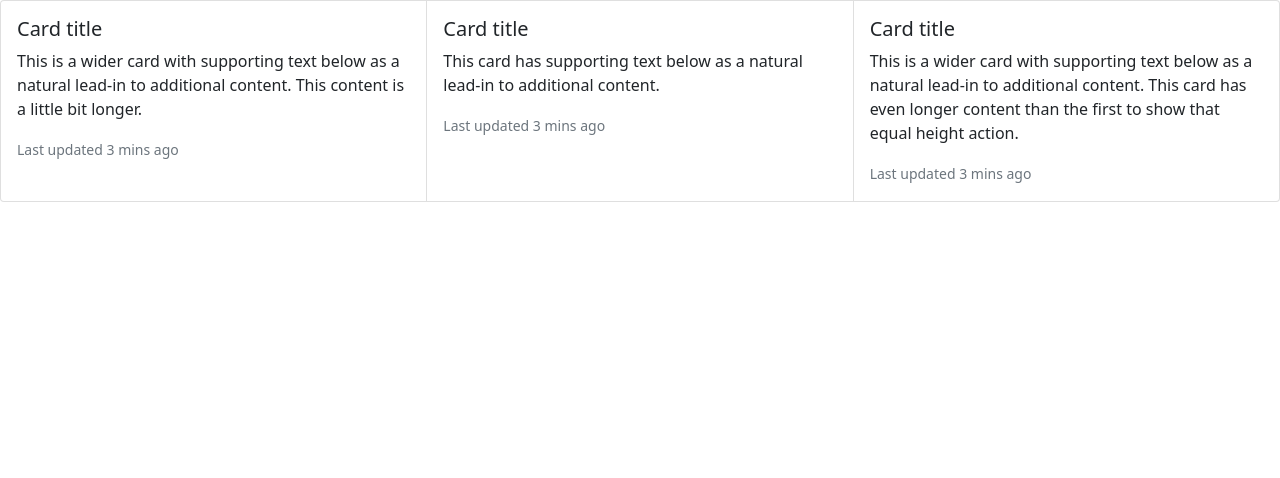
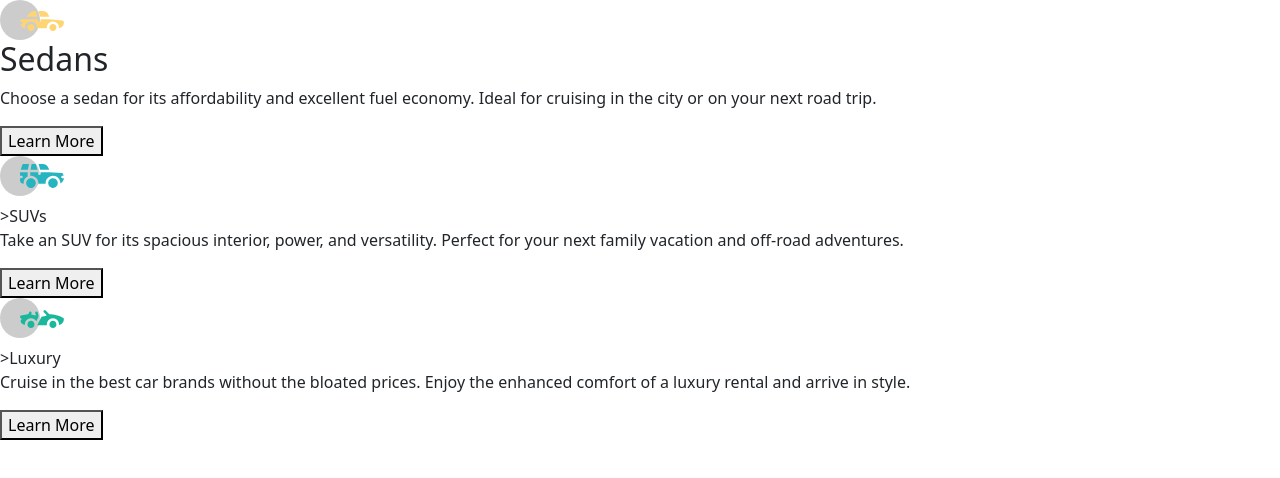
Before and after one commit to AdrianArmestoMena/202207-w2ch1-Adrian-Armesto, a website: page components/three-card.html in a window 1280 px wide. Drawn offline with nearby package versions, Linux system fonts and the light colour scheme; files that its build step writes are made by us from their sources.

Commit message:
Added images and favicons

```diff
--- a/components/three-card.html
+++ b/components/three-card.html
@@ -4,6 +4,11 @@
     <meta charset="UTF-8" />
     <meta http-equiv="X-UA-Compatible" content="IE=edge" />
     <meta name="viewport" content="width=device-width, initial-scale=1.0" />
+    <link
+      rel="shortcut icon"
+      href="/multimedia/three-column/favicon-32x32.png"
+      type="image/x-icon"
+    />
     <link
       href="https://cdn.jsdelivr.net/npm/bootstrap@5.0.2/dist/css/bootstrap.min.css"
       rel="stylesheet"
@@ -14,44 +19,43 @@
     <title>Profilecard html</title>
   </head>
   <body>
-    <div class="card-group">
-      <div class="card">
-        <div class="card-body">
-          <h5 class="card-title">Card title</h5>
-          <p class="card-text">
-            This is a wider card with supporting text below as a natural lead-in
-            to additional content. This content is a little bit longer.
-          </p>
-          <p class="card-text">
-            <small class="text-muted">Last updated 3 mins ago</small>
-          </p>
+    <section class="main-content">
+      <div class="main-content__card">
+        <div class="main-content__icon">
+          <img src="/multimedia/three-column/icon-sedans.svg" alt="Sedan" />
         </div>
+        <h2 class="main-content__title">Sedans</h2>
+        <p class="main-content__text">
+          Choose a sedan for its affordability and excellent fuel economy. Ideal
+          for cruising in the city or on your next road trip.
+        </p>
+        <button>Learn More</button>
       </div>
-      <div class="card">
-        <div class="card-body">
-          <h5 class="card-title">Card title</h5>
-          <p class="card-text">
-            This card has supporting text below as a natural lead-in to
-            additional content.
-          </p>
-          <p class="card-text">
-            <small class="text-muted">Last updated 3 mins ago</small>
-          </p>
+      <div class="main-content__card">
+        <div class="main-content__icon">
+          <img src="/multimedia/three-column/icon-suvs.svg" alt="SUV" />
         </div>
+        <h2 class="main-content__title"></h2>>SUVs</h2>
+        <p class="main-content__text">
+          Take an SUV for its spacious interior, power, and versatility. Perfect
+          for your next family vacation and off-road adventures.
+        </p>
+        <button>Learn More</button>
       </div>
-      <div class="card">
-        <div class="card-body">
-          <h5 class="card-title">Card title</h5>
-          <p class="card-text">
-            This is a wider card with supporting text below as a natural lead-in
-            to additional content. This card has even longer content than the
-            first to show that equal height action.
-          </p>
-          <p class="card-text">
-            <small class="text-muted">Last updated 3 mins ago</small>
-          </p>
+      <div class="main-content__card">
+        <div class="main-content__icon">
+          <img
+            src="/multimedia/three-column/icon-luxury.svg"
+            alt="Luxury Car"
+          />
         </div>
+        <h2 class="main-content__title"></h2>>Luxury</h2>
+        <p class="main-content__text">
+          Cruise in the best car brands without the bloated prices. Enjoy the
+          enhanced comfort of a luxury rental and arrive in style.
+        </p>
+        <button>Learn More</button>
       </div>
-    </div>
+    </section>
   </body>
 </html>
```
Also changed, not shown: multimedia/4105938-account-card-id-identification-identity-card-profile-user-profile_113929.ico (added), multimedia/three-column/favicon-32x32.png (added), multimedia/three-column/icon-luxury.svg (added), multimedia/three-column/icon-sedans.svg (added), multimedia/three-column/icon-suvs.svg (added).
